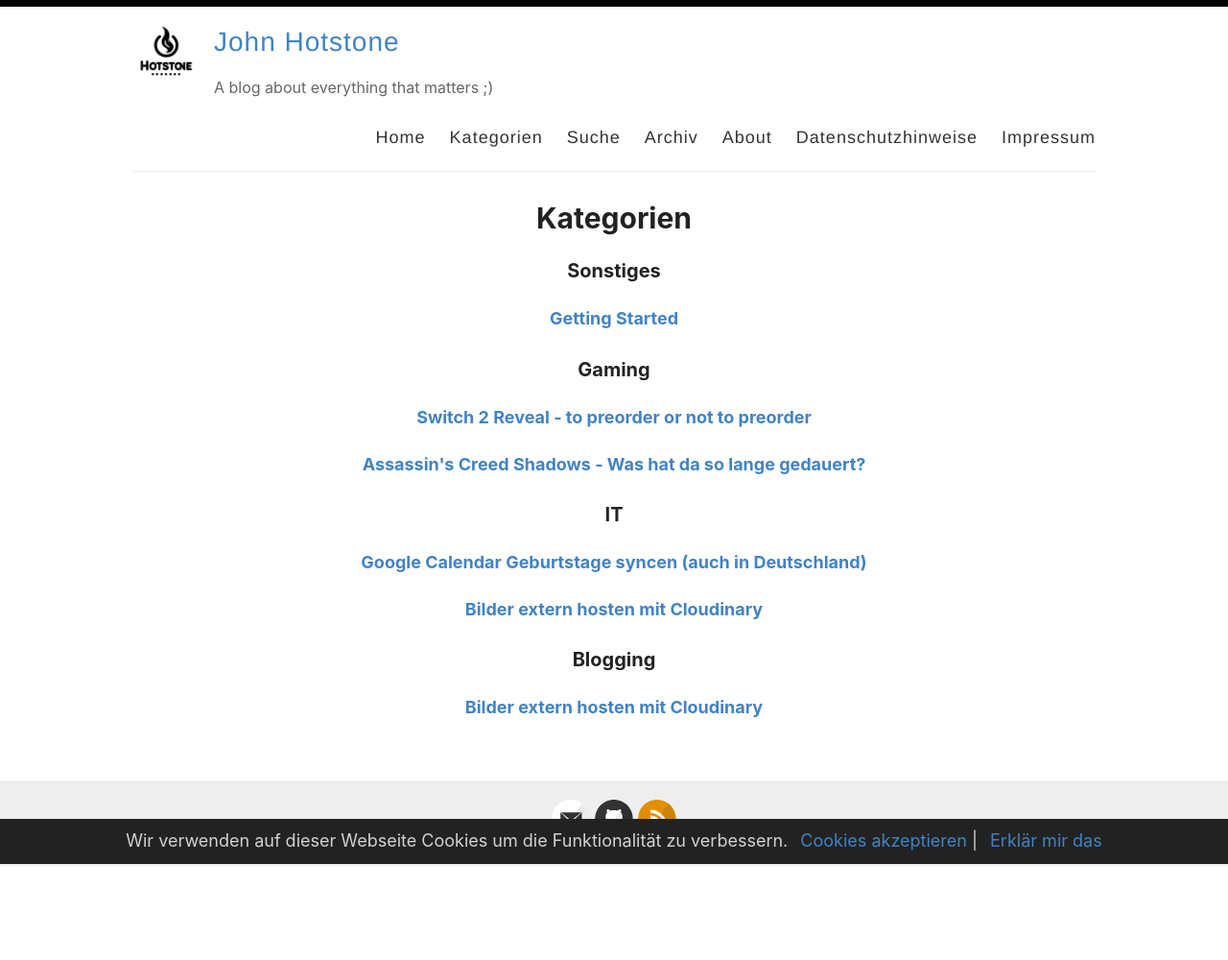
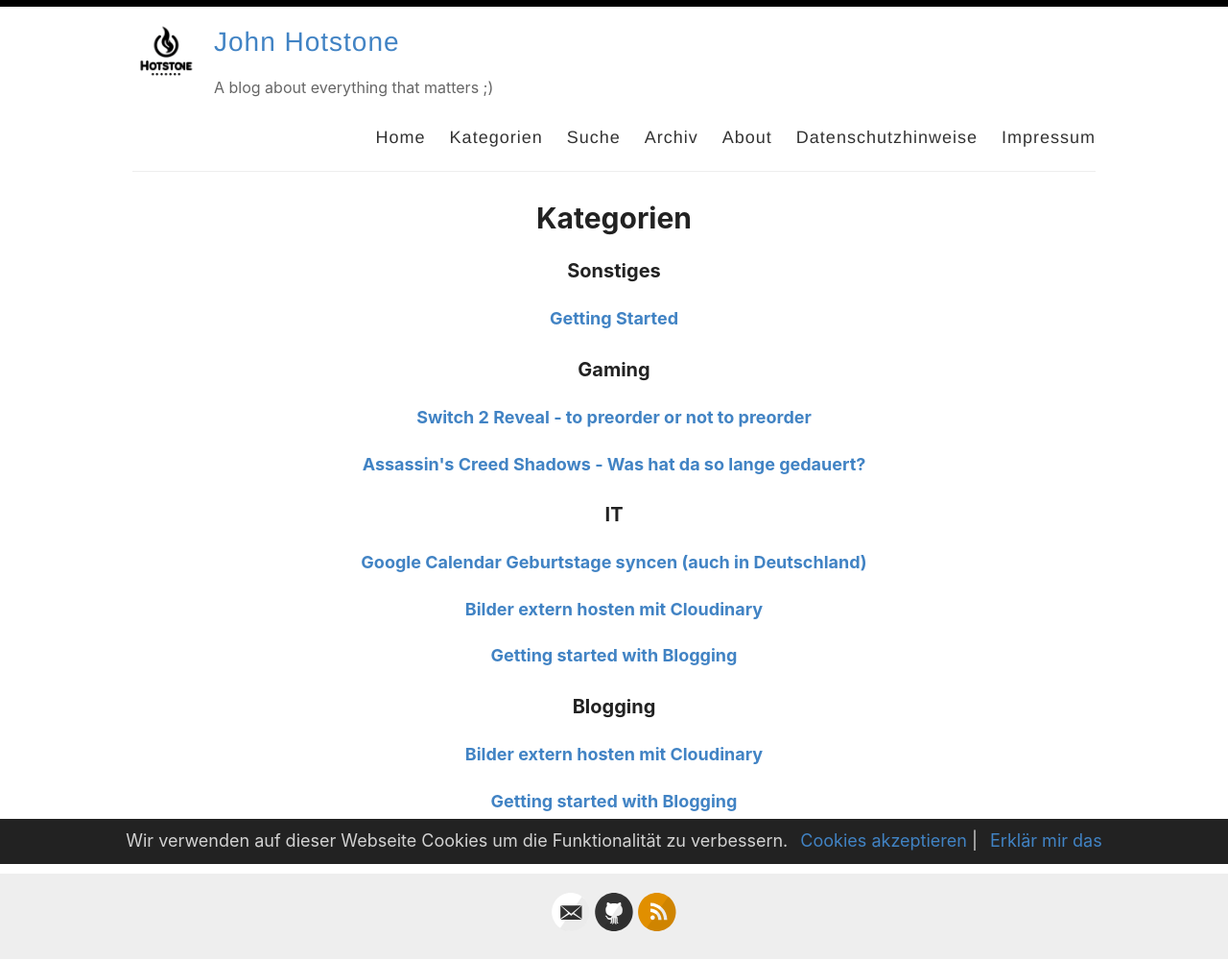
Before and after one commit to john-hotstone/john-hotstone.github.io, a Jekyll site: the page built from _pages/categories.md, in a window 1280 px wide. Shown: the whole page at 96% size. Built offline with Jekyll 4.4.1, drawn with Linux system fonts in a browser that asks for light colours; before the commit the page ends 903 px from its top, so only the background shows below that.

Commit message:
Update 2025-3-23-getting-started-with-blogging.md

```diff
--- a/_posts/2025-3-23-getting-started-with-blogging.md
+++ b/_posts/2025-3-23-getting-started-with-blogging.md
@@ -1,3 +1,8 @@
+---
+layout: post
+title: Getting started with Blogging
+categories: [IT, Blogging]
+---
 Hattest du jemals Lust einen Blog zu verfassen um die Welt an deinen Gedanken, Erfahrungen und Erlebnissen teilhaben zu lassen? Die Gründe mögen vielfältig sein, aber am Anfang stehen in jedem Fall einige Grundsatzüberlegungen und -entscheidungen, die man anstellen und fällen sollte. Dieser Artikel soll sich jetzt weniger um die inhaltliche Ausrichtung oder Sinnhaftigkeit eines solchen Vorhabens drehen (liest überhaupt noch jemand Blogs?), sondern sich mit der Technik auseinandersetzen. Das eine oder andere funktioniert dann natürlich auch für beliebige andere Webseiten und nicht nur für Blogs, aber ich bleibe mit meinen Ausführungen nach Möglichkeit bei dem, was ich hier selbst versuche und das ist nun mal das Bloggen ;).
 
 ## Wohin mit meinem Blog?
```
